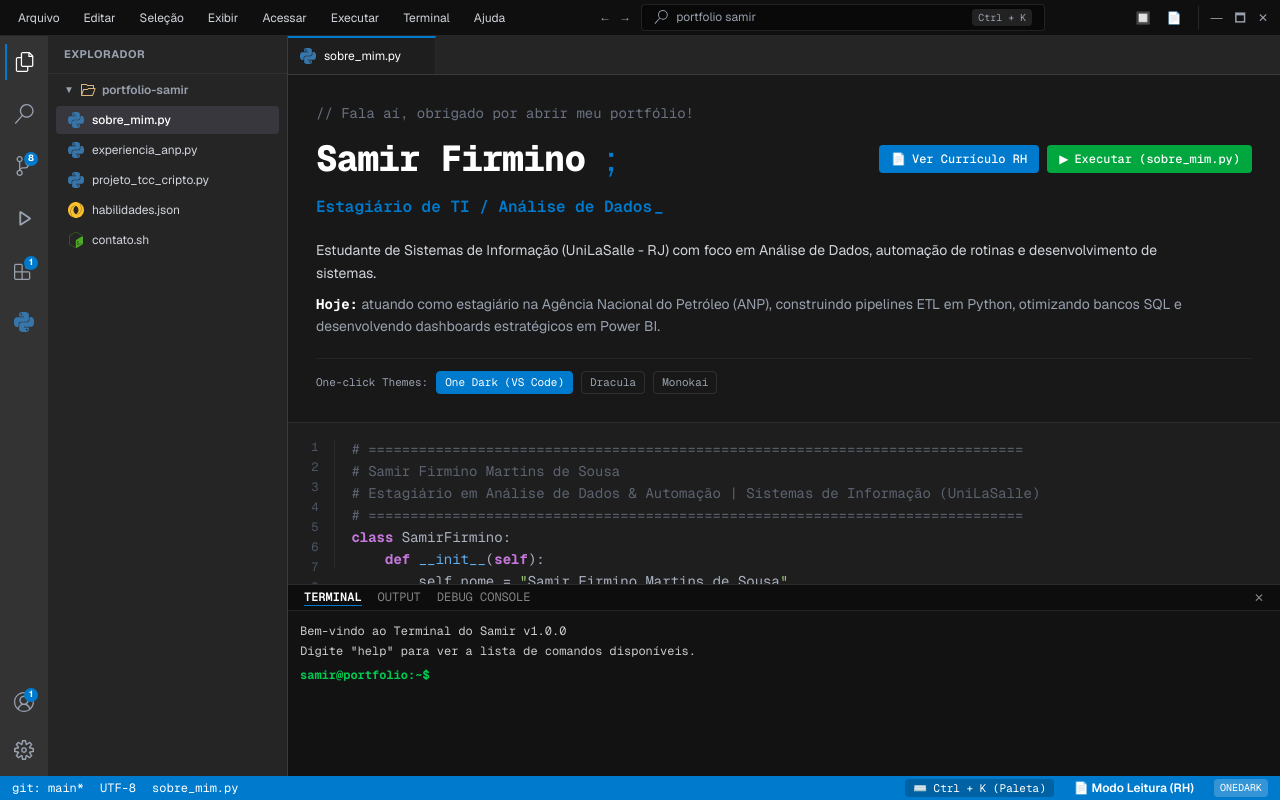
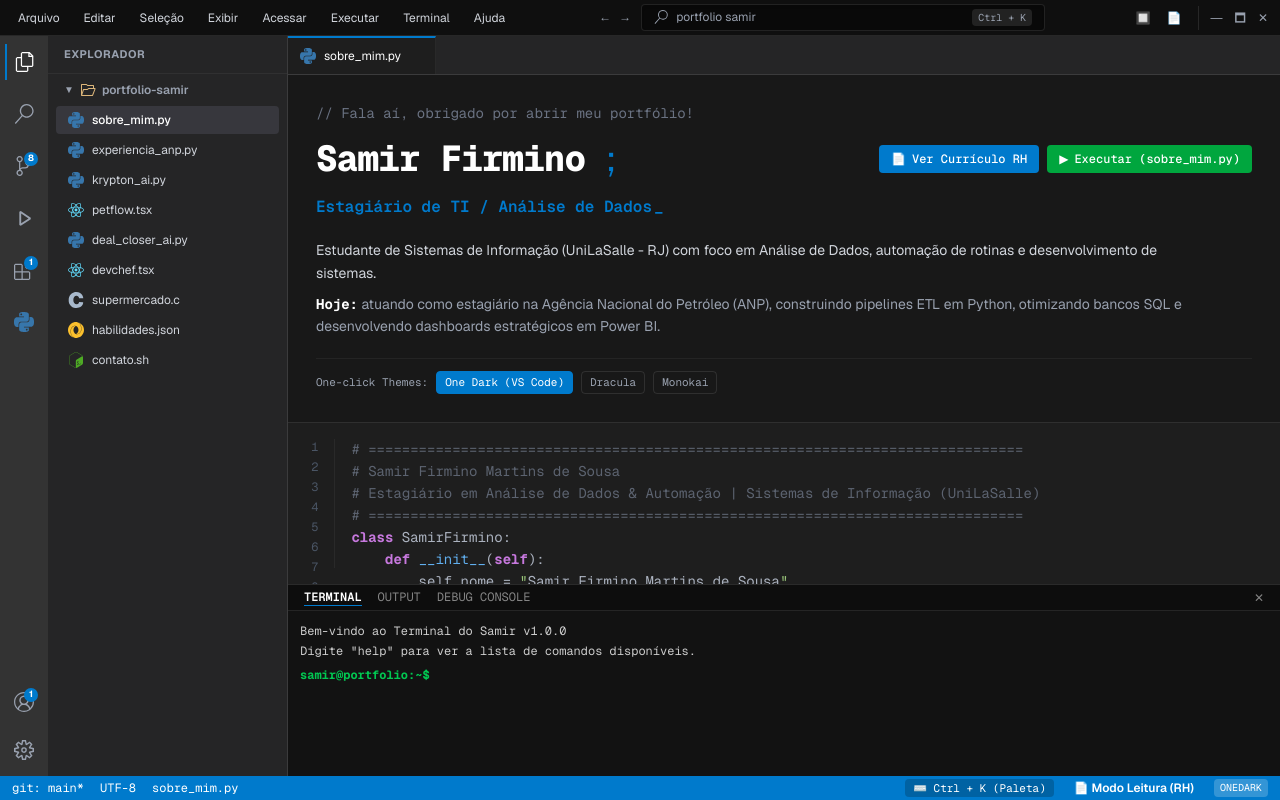
Before and after one commit to samirsousa/portfolio-ide, a Next.js app: page /portfolio-ide/ in a window 1280 px wide. Built offline with nearby package versions, Linux system fonts and the light colour scheme.

Commit message:
feat: atualiza initialFiles na IDE com krypton_ai e novos projetos

```diff
--- a/src/data/filesData.ts
+++ b/src/data/filesData.ts
@@ -66,24 +66,131 @@
 `,
     },
     {
-        id: 'tcc-projeto',
-        name: 'projeto_tcc_cripto.py',
+        id: 'krypton-ai',
+        name: 'krypton_ai.py',
         language: 'python',
         content: `# ==============================================================================
-# Projeto de TCC: Support Decision System - Criptomoedas
+# Krypton AI - Decision Support System for Cryptocurrency Investments
+# TCC - Bacharelado em Sistemas de Informação
 # ==============================================================================
 
-class SAD_Criptomoedas:
-    def __init__(self):
-        self.nome = "Sistema de Apoio à Decisão para Investimento em Cripto"
+class KryptonAI:
+    def __init__(self, asset_symbol: str = "BTC/USD"):
+        self.symbol = asset_symbol
         self.status = "Em desenvolvimento"
         self.stack = ["Python", "ReactJS", "REST APIs", "SQL", "WebSockets"]
+        self.risk_score = 0.0
 
-    def detalhes(self):
-        return (
-            "Sistema voltado para análise técnica e fundamentalista de criptomoedas, "
-            "coletando dados em tempo real para cálculo automatizado de score de risco."
-        )
+    def calculate_risk_index(self, volatility: float, market_sentiment: float) -> float:
+        """
+        Calcula o score de risco do ativo integrando volatilidade e sentimento de mercado em tempo real.
+        """
+        self.risk_score = (volatility * 0.6) + ((1 - market_sentiment) * 0.4)
+        return round(self.risk_score, 2)
+
+krypton = KryptonAI("BTC/USD")
+score = krypton.calculate_risk_index(volatility=0.45, market_sentiment=0.78)
+print(f"krypton_ai status: ACTIVE | Risk Score [{krypton.symbol}]: {score}")
+`,
+    },
+    {
+        id: 'petflow',
+        name: 'petflow.tsx',
+        language: 'typescript',
+        content: `import React from 'react';
+
+// ==============================================================================
+// Petflow - Sistema de Gestão Pet Shop (Full Stack)
+// Stack: ReactJS + Node.js/Express + PostgreSQL (Render API)
+// ==============================================================================
+
+export const PetflowApp: React.FC = () => {
+  const systemInfo = {
+    frontend: "ReactJS + TypeScript + Tailwind CSS",
+    backend: "Node.js com Express",
+    database: "PostgreSQL Relacional",
+    hosting: "API em Produção no Render"
+  };
+
+  return (
+    <div className="petflow-container">
+      <h1> Petflow System</h1>
+      <p>Automação e gestão operacional para pet shops.</p>
+      <ul>
+        <li>Frontend: {systemInfo.frontend}</li>
+        <li>Backend: {systemInfo.backend}</li>
+        <li>Database: {systemInfo.database}</li>
+        <li>Status: {systemInfo.hosting}</li>
+      </ul>
+    </div>
+  );
+};
+`,
+    },
+    {
+        id: 'deal-closer-ai',
+        name: 'deal_closer_ai.py',
+        language: 'python',
+        content: `# ==============================================================================
+# Deal Closer AI - Agente Inteligente Orientado a Vendas
+# ==============================================================================
+
+class DealCloserAI:
+    def __init__(self):
+        self.modelo = "Agente Comercial Orientado a Tomada de Decisão"
+        self.foco = "Apoio ao Fechamento Comercial e Qualificação de Leads"
+
+    def analyze_lead_intent(self, interaction_history: list) -> str:
+        """
+        Analisa o histórico do lead e categoriza a intenção de compra.
+        """
+        if "orçamento" in interaction_history and "urgente" in interaction_history:
+            return "HIGH_PRIORITY_CLOSING"
+        return "NURTURING"
+
+agent = DealCloserAI()
+status = agent.analyze_lead_intent(["solicitou demonstração", "orçamento", "urgente"])
+print(f"Deal Status: {status}")
+`,
+    },
+    {
+        id: 'devchef',
+        name: 'devchef.tsx',
+        language: 'typescript',
+        content: `import React from 'react';
+
+// ==============================================================================
+// DevChef - Gestão e Busca de Receitas Otimizadas para Devs (Full Stack)
+// ==============================================================================
+
+export const DevChefApp: React.FC = () => {
+  return (
+    <div className="devchef-app">
+      <h1> DevChef</h1>
+      <p>Aplicação web para busca e gestão de receitas personalizadas.</p>
+    </div>
+  );
+};
+`,
+    },
+    {
+        id: 'supermercado',
+        name: 'supermercado.c',
+        language: 'c',
+        content: `/*
+ * ==============================================================================
+ * Gerenciador de Supermercado
+ * Controle de estoque e simulação de vendas operacionais
+ * ==============================================================================
+ */
+
+#include <stdio.h>
+
+int main() {
+    printf(" Gerenciador de Supermercado v1.0\\n");
+    printf("Sistema de controle de estoque e caixa inicializado.\\n");
+    return 0;
+}
 `,
     },
     {
@@ -95,7 +202,7 @@
   "linguagens": ["Python", "SQL", "C", "Java", "TypeScript", "JavaScript"],
   "dados_e_bi": ["Power BI (DAX / Power Query)", "Pandas", "NumPy", "ETL Pipelines"],
   "bancos_de_dados": ["SQL Server", "OracleDB", "PostgreSQL"],
-  "web_e_ferramentas": ["ReactJS", "Node.js", "Git", "GitHub", "Docker", "n8n"]
+  "web_e_ferramentas": ["ReactJS", "Node.js", "Express", "Git", "GitHub", "Docker", "n8n"]
 }
 `,
     },
```
